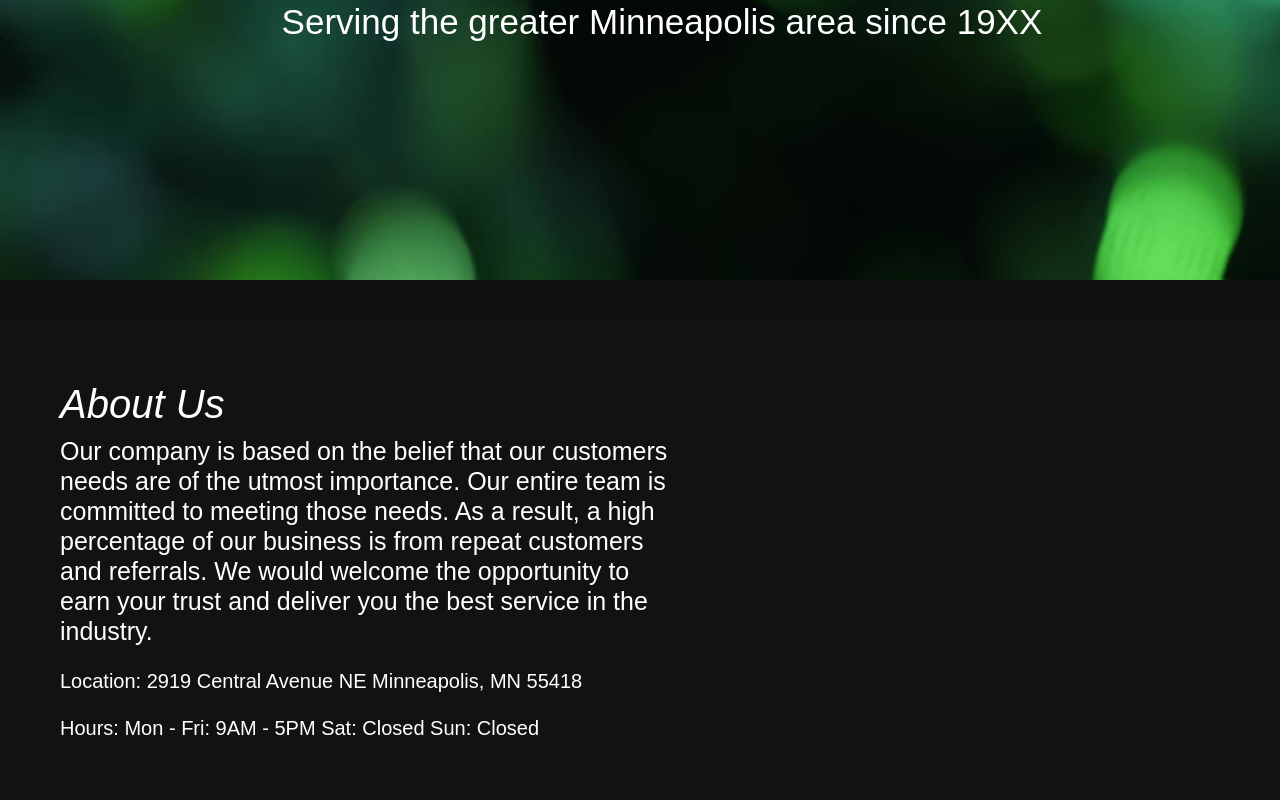
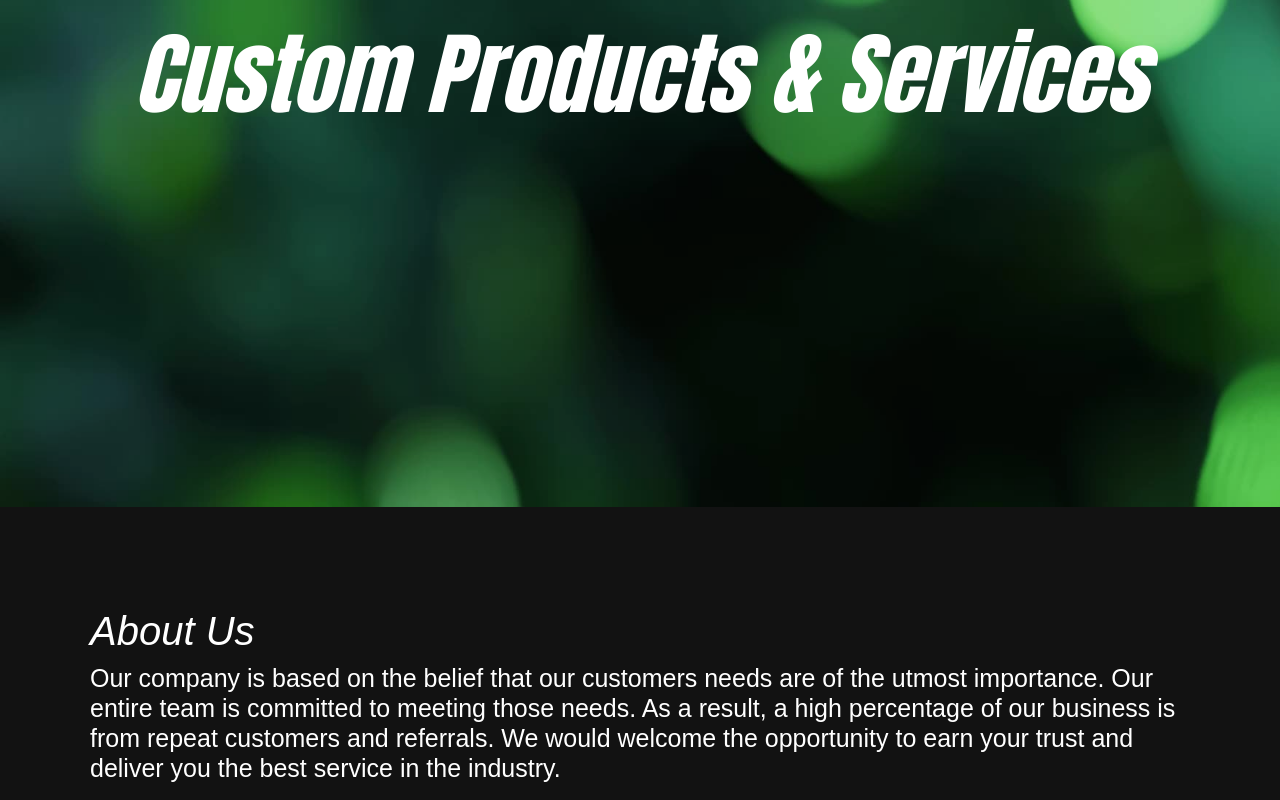
Before and after one commit to MikeAtwood/custom-products, a React (Vite) app: page /info in a window 1280 px wide. Shown: the part 280-1080 px from the top of the page. Built offline with nearby package versions, Linux system fonts and the light colour scheme.

Commit message:
fixed hero display

```diff
--- a/src/App.css
+++ b/src/App.css
@@ -7,7 +7,6 @@
 body {
   font-weight: 400;
   overflow-x: hidden;
-  position: relative;
   background-color: #121212 !important;
   color: #fff !important;
   font-family: 'Centra', sans-serif !important;
@@ -53,24 +52,18 @@ nav.navbar {
 
 .hero-container {
   display: flex;
+  flex-direction: column;
   align-items: center;
+  justify-content: center;
   position: relative;
   padding-top: 600px;
-  /* background-image: url('./assets/img/hero-img.jpeg'); */
+  background-image: url("../src/assets/img/hero2.jpeg");
   background-size: cover;
   background-repeat: no-repeat;
   height: auto;
-  max-height: 200px;
+  text-align: center;
 }
 
-.hero-container img {
-  position: relative;
-  width: 100%;
-  height: auto;
-  top: -95px;
-  padding-bottom: 610px;
-  z-index: 1;
-}
 
 .hero-container::before {
   content: "";
@@ -84,32 +77,26 @@ nav.navbar {
 }
 
 .hero-container h1 {
-  display: flex;
-  align-items: center;
-  justify-content: center;
-  position: absolute;
-  top: 30%;
-  left: 12%;
+  position: relative;
   color: #fff;
   z-index: 2;
   font-size: 90px;
   font-family:Impact, Haettenschweiler, 'Arial Narrow Bold', sans-serif;
   font-weight: bolder;
   font-style: italic;
+  margin-bottom: 10px ;
+  top: -300px;
 }
 
 .hero-container p {
-  display: flex;
-  align-items: center;
-  justify-content: center;
-  position: absolute;
-  top: 46%;
-  left: 22%;
+  position: relative;
   color: #fff;
   z-index: 3;
   font-size: 35px;
   font-family: 'Arial Narrow Bold', sans-serif;
   font-weight: lighter;
+  margin-top: 0;
+  top: -300px;
 }
 
 .navbar.scrolled {
@@ -123,9 +110,8 @@ nav.navbar {
 
 
 .about {
-  padding-top: 40px;
-  padding: 60px;
-  padding-right: 600px;
+  padding: 90px;
+  padding-top: 100px;
   height: 500px;
 }
 
@@ -153,16 +139,13 @@ nav.navbar {
   flex-wrap: wrap;
   justify-content: flex-end;
   align-items: flex-end;
-  padding-top: 40px;
-  padding: 70px;
-  padding-right: 150px;
+  margin-top: 200px;
 }
 
 .services h1 {
   display: flex;
   justify-content: flex-start;
   align-items: flex-start;
-  padding-right: 250px;
   font-style: italic;
   /* text-decoration: underline;
   text-decoration-thickness: 2px; */
@@ -200,7 +183,7 @@ nav.navbar {
   position: relative;
   z-index: 1;
 }
-
+/*
 .products {
   padding: 60px;
   background-image: url('./assets/img/steiner-snow.jpeg');
@@ -242,7 +225,7 @@ nav.navbar {
 
 .products img {
   padding-bottom: 30px;
-}
+} */
 
 .contact {
   display: flex;
@@ -335,10 +318,14 @@ nav.navbar {
   }
 
   .hero-container {
+    display: flex;
+    align-items: center;
     position:relative;
-    height: 100vh;
+    background-size: cover;
+    height: auto;
     background-color: #1a1919;
-    background-image: url('./assets/img/leaves.jpeg')
+    background-image: url('./assets/img/leaves.jpeg');
+    max-height: 200px;
   }
   .hero-container img {
     display: none;
@@ -362,7 +349,7 @@ nav.navbar {
     position: relative;
     display: contents;
     font-size: 20px;
-    margin: 10px;
+    margin: 20px;
 
   }
   .about-wrapper {
--- a/src/components/About.jsx
+++ b/src/components/About.jsx
@@ -1,8 +1,11 @@
+// import treeImg from '../assets/img/hand-tree.jpg'
+
 const About = () => {
     return (
         <div className="about-wrapper">
             <div className="about" id="about">
                 <h1>About Us</h1>
+                <div className="left-column">
                     <h2>
                         Our company is based on the belief that our customers needs are of the utmost importance. Our entire team
                         is committed to meeting those needs. As a result, a high percentage of our business is from repeat customers and
@@ -20,6 +23,10 @@ const About = () => {
                         Sun: Closed
                     </h3>
                 </div>
+                <div className="right-column">
+                    {/* <img src={treeImg} /> */}
+                </div>
+            </div>
         </div>
     )
 }
--- a/src/components/Hero.jsx
+++ b/src/components/Hero.jsx
@@ -1,16 +1,16 @@
 import '../App.css'
 // import heroImg from '../assets/img/hero-img.jpeg'
 // import heroImg from '../assets/img/hero-mn.jpeg'
-import heroImg from  '../assets/img/hero2.jpeg'
+// import heroImg from  '../assets/img/hero2.jpeg'
 
 
 const Hero = () => {
     return (
         <section className='hero-container' id="home">
 
-            <img src={heroImg} />
-            <h1 className='animate__animated animate__backInRight'>Custom Products & Services</h1>
-            <p>Serving the greater Minneapolis area since 19XX</p>
+            {/* <img src={heroImg} /> */}
+            <h1 className='animate__animated animate__backInDown'>Custom Products & Services</h1>
+            <p className='animate__animated animate__backInDown'>Serving the greater Minneapolis area since 19XX</p>
         </section>
     )
 }
```
Also changed, not shown: src/assets/img/hand-plant.jpg (added). Lines whose indentation alone changed are shown as unchanged.
